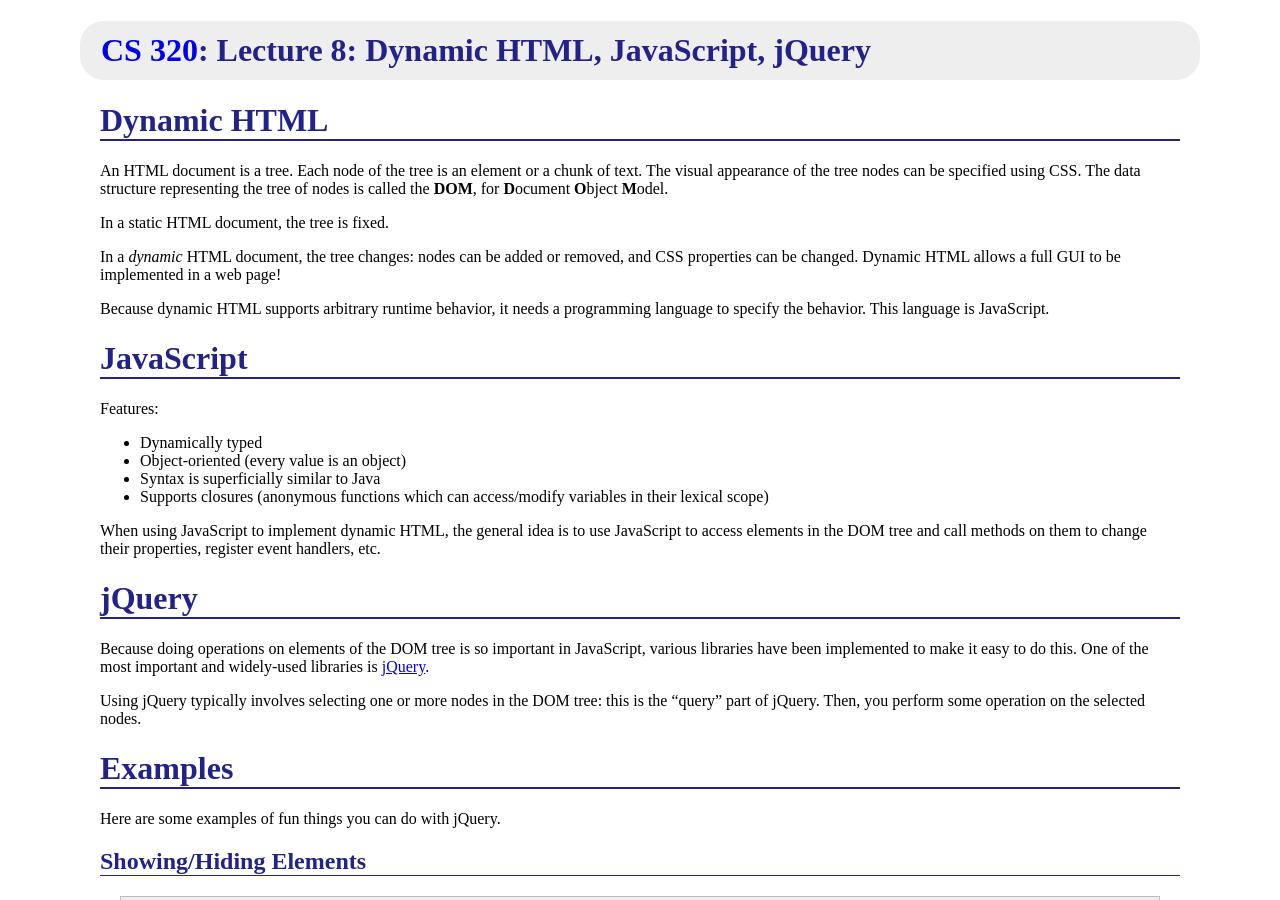
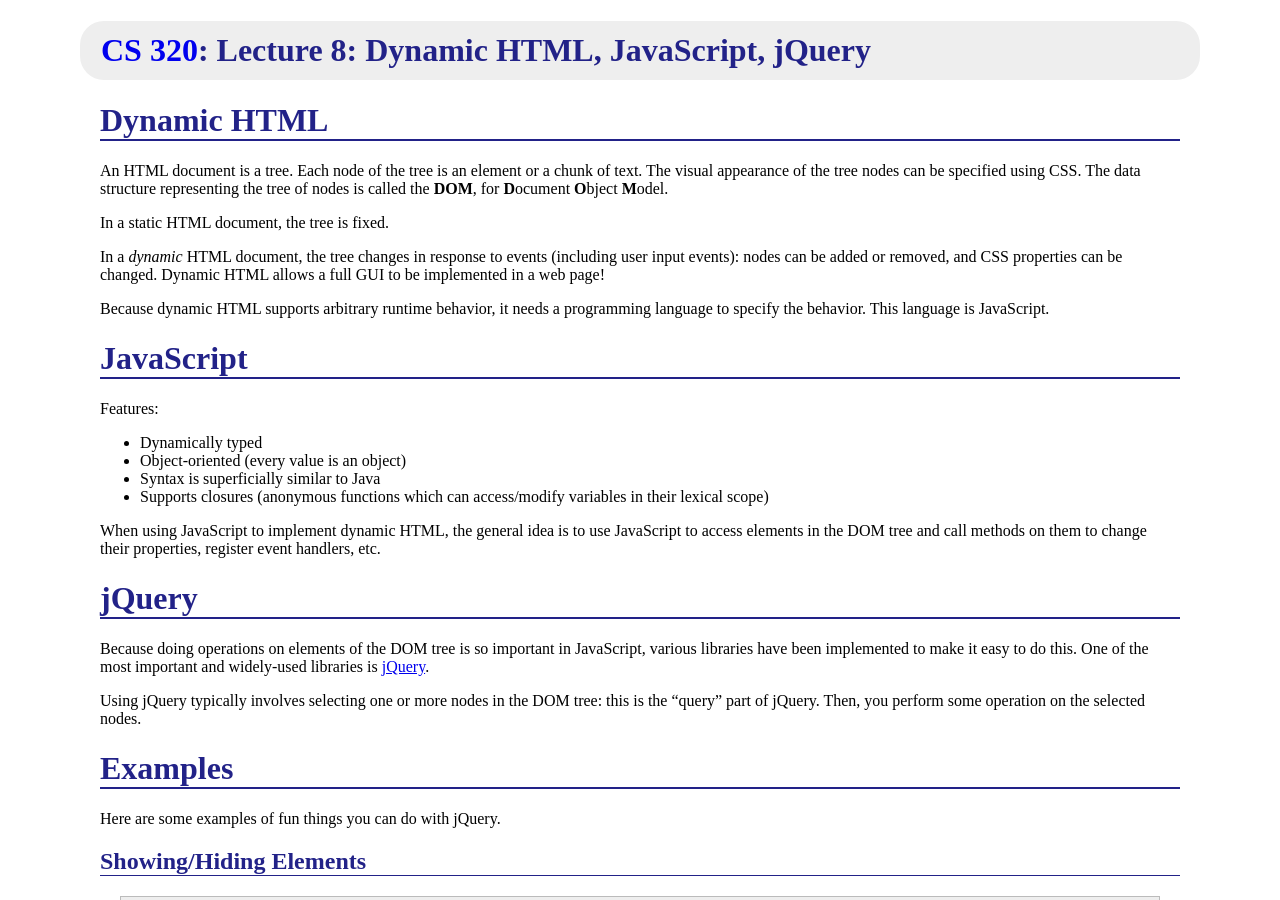
Before and after one commit to ycpcs/cs320-spring2014, a Jekyll site: the page built from lectures/lecture08.md, in a window 1280 px wide and 900 px high. Built offline with Jekyll 4.4.1, drawn with Linux system fonts in a browser that asks for light colours; Markdown is read by kramdown in place of the engine named in the settings.

Commit message:
clarification about dynamic html

```diff
--- a/lectures/lecture08.md
+++ b/lectures/lecture08.md
@@ -10,7 +10,7 @@ An HTML document is a tree. Each node of the tree is an element or a chunk of te
 
 In a static HTML document, the tree is fixed.
 
-In a *dynamic* HTML document, the tree changes: nodes can be added or removed, and CSS properties can be changed. Dynamic HTML allows a full GUI to be implemented in a web page!
+In a *dynamic* HTML document, the tree changes in response to events (including user input events): nodes can be added or removed, and CSS properties can be changed. Dynamic HTML allows a full GUI to be implemented in a web page!
 
 Because dynamic HTML supports arbitrary runtime behavior, it needs a programming language to specify the behavior. This language is JavaScript.
 
```
